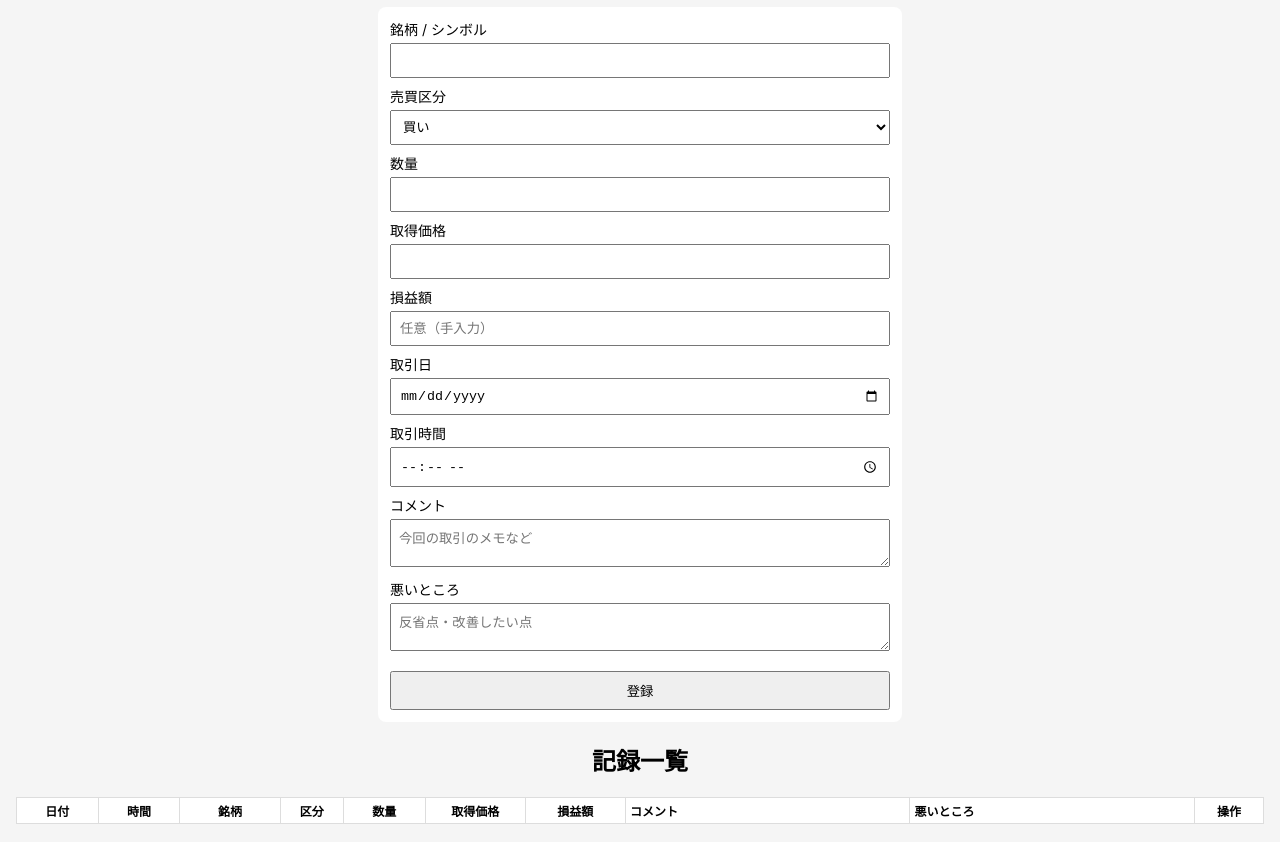
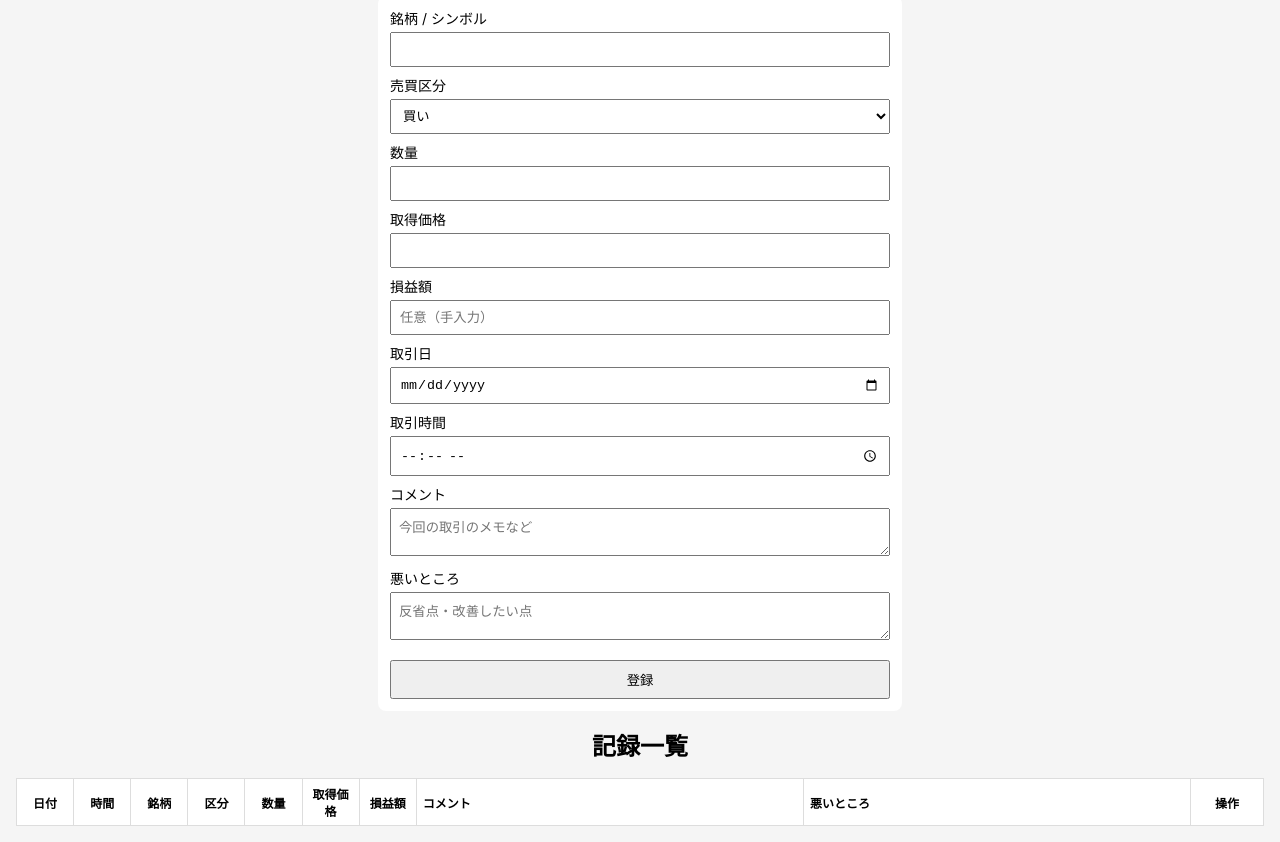
Before and after one commit to Hyakai100/trade-record-app, a plain HTML site: page index.html in a window 1280 px wide. Shown: the part 98-940 px from the top of the page. Drawn offline with Linux system fonts and the light colour scheme; no server answers.

Commit message:
Update style.css

```diff
--- a/style.css
+++ b/style.css
@@ -1,3 +1,7 @@
+/* =========================
+   全体レイアウト
+========================= */
+
 body {
   font-family: -apple-system, BlinkMacSystemFont, "Segoe UI", sans-serif;
   margin: 0;
@@ -7,6 +11,7 @@ body {
 
 h1, h2 {
   text-align: center;
+  margin: 16px 0;
 }
 
 form {
@@ -37,72 +42,84 @@ button {
   margin-top: 8px;
 }
 
-/* ===== 記録一覧テーブルの基本 ===== */
+/* =========================
+   記録一覧テーブル（共通）
+========================= */
 
+/* テーブルを横スクロール可能にするラッパー（スマホ向け） */
+.table-container {
+  max-width: 100%;
+  overflow-x: auto;
+}
+
+/* ラッパーを作らない場合は、table 自体をスクロールさせる */
+.table-container table,
 table {
   width: 100%;
   border-collapse: collapse;
   background: #fff;
-  table-layout: fixed;
+  table-layout: fixed;       /* 列幅の割合指定を効かせる */
+  min-width: 720px;         /* スマホでも詰まりすぎないように最低幅 */
 }
 
 th,
 td {
   border: 1px solid #ddd;
-  padding: 3px;
-  font-size: 6px;      /* スマホで読みやすい基準サイズ */
+  padding: 4px 4px;
+  font-size: 10px;          /* スマホでも読めるサイズ */
   text-align: center;
   word-break: break-all;
 }
 
-/* 列ごとの幅（合計 ≒ 100%） */
-th:nth-child(1), td:nth-child(1) {  /* 日付 */
-  width: 8%;
-}
-th:nth-child(2), td:nth-child(2) {  /* 時間 */
-  width: 8%;
-}
-th:nth-child(3), td:nth-child(3) {  /* 銘柄 */
-  width: 10%;
-}
-th:nth-child(4), td:nth-child(4) {  /* 区分 */
-  width: 6%;
-}
-th:nth-child(5), td:nth-child(5) {  /* 数量 */
-  width: 8%;
-}
-th:nth-child(6), td:nth-child(6) {  /* 取得価格 */
-  width: 10%;
-}
-th:nth-child(7), td:nth-child(7) {  /* 損益額 */
-  width: 10%;
+/* 行ごとにうっすら色を変えて見やすく */
+tbody tr:nth-child(odd) {
+  background-color: #fafafa;
 }
 
-/* コメントと悪いところ：2列で60% ＋ 左寄せで読みやすく */
-th:nth-child(8), td:nth-child(8) {  /* コメント */
-  width: 30%;
-  text-align: left;
-}
-th:nth-child(9), td:nth-child(9) {  /* 悪いところ */
+/* =========================
+   列ごとのスタイル
+========================= */
+
+/* コメント & 悪いところ → 2つで 60%、テキストは左寄せ */
+th:nth-child(8),
+td:nth-child(8) {           /* コメント */
   width: 30%;
   text-align: left;
 }
 
-/* 操作列（基本は全体の10%） */
-th:nth-child(10), td:nth-child(10) {
+th:nth-child(9),
+td:nth-child(9) {           /* 悪いところ */
+  width: 30%;
+  text-align: left;
+}
+
+/* 操作列：全体の約10%を使うイメージ（他列は残りを自動で分配） */
+th:nth-child(10),
+td:nth-child(10) {
   width: 10%;
 }
 
-/* ===== 操作列（編集・削除） ===== */
+/* 他の列は「小さめ」扱い（必要なら微調整用） */
+th:nth-child(1), td:nth-child(1) {  /* 日付 */
+  /* 幅指定なし → 自動で残りを分配 */
+}
+th:nth-child(2), td:nth-child(2) {  /* 時間 */ }
+th:nth-child(3), td:nth-child(3) {  /* 銘柄 */ }
+th:nth-child(4), td:nth-child(4) {  /* 区分  */ }
+th:nth-child(5), td:nth-child(5) {  /* 数量  */ }
+th:nth-child(6), td:nth-child(6) {  /* 取得価格 */ }
+th:nth-child(7), td:nth-child(7) {  /* 損益額 */ }
 
-/* 縦長（狭い）画面では 10% を確保 */
+/* =========================
+   操作列（編集・削除ボタン）
+========================= */
+
+/* 縦長（狭い）画面では 10% を確保しつつ、ボタンを縦並びに */
 #trade-table th:last-child,
 #trade-table td:last-child {
-  width: 10%;
-  min-width: 40px;
+  min-width: 40px;          /* 小さすぎて潰れないように最低幅だけ確保 */
 }
 
-/* 操作列のボタン縦並び */
 #trade-table td:last-child {
   display: flex;
   flex-direction: column;   /* 編集 / 削除 を縦並びに */
@@ -113,29 +130,32 @@ th:nth-child(10), td:nth-child(10) {
   box-sizing: border-box;
 }
 
-/* 操作列内の小型ボタン */
+/* 記録一覧内のボタンをコンパクトに */
 #trade-table td:last-child button {
   width: 100%;
-  padding: 1px 0;
-  margin-top: 0;            /* フォーム共通の margin-top を打ち消す */
-  font-size: 8px;
-  line-height: 1.1;
+  padding: 2px 0;
+  margin-top: 0;
+  font-size: 9px;
+  line-height: 1.2;
   border-radius: 3px;
   white-space: nowrap;
 }
 
-/* ===== 横長画面（PC / タブレット横）向けの調整 ===== */
+/* =========================
+   横長画面（PC / タブレット横向き）
+========================= */
+
 @media (min-width: 600px) {
-  /* 操作列は60px固定にしてバランスよく */
+  /* 文字を少し大きくして、読みやすく */
+  th,
+  td {
+    font-size: 12px;
+    padding: 6px 6px;
+  }
+
+  /* 操作列は 60px 固定でバランスを整える */
   #trade-table th:last-child,
   #trade-table td:last-child {
     width: 60px;
   }
-
-  /* 文字サイズを少し大きくして見やすく */
-  th,
-  td {
-    font-size: 12px;
-    padding: 4px;
-  }
 }
```
